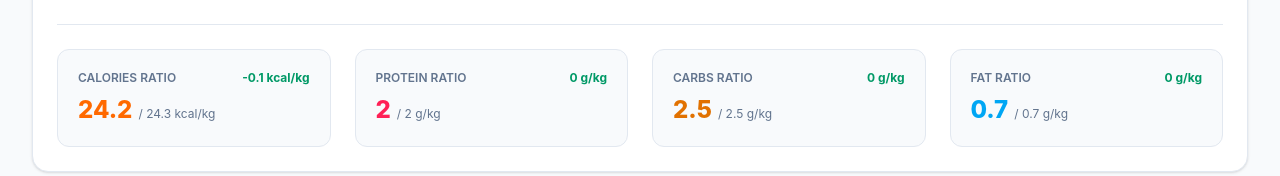
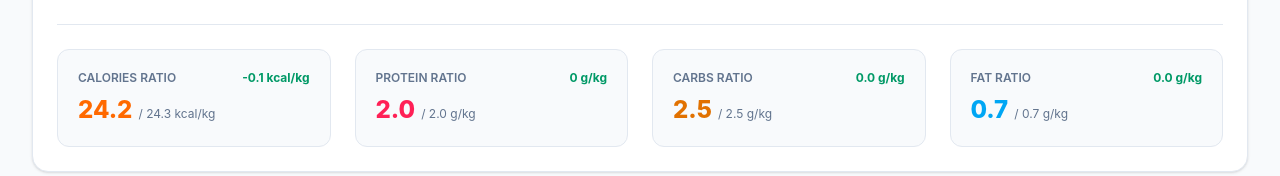
Before and after one commit to ranimela/menu-builder, a React (Vite) app: page / in a window 1280 px wide. Shown: the part 718-894 px from the top of the page. Built offline with nearby package versions, Linux system fonts and the light colour scheme.

Commit message:
feat: strictly format UI ratios to exactly one decimal place using toFixed(1)

```diff
--- a/src/App.tsx
+++ b/src/App.tsx
@@ -734,12 +734,12 @@ export const App: React.FC = () => {
                 <div className="flex items-center justify-between text-xs text-slate-500 font-semibold mb-2">
                   <span>CALORIES RATIO</span>
                   <span className={`${calRatioDelta > 1 ? 'text-rose-600' : calRatioDelta < -1 ? 'text-amber-600' : 'text-emerald-600'} font-bold`}>
-                    {calRatioDelta > 0 ? `+${calRatioDelta}` : calRatioDelta} kcal/kg
+                    {calRatioDelta > 0 ? `+${calRatioDelta.toFixed(1)}` : calRatioDelta.toFixed(1)} kcal/kg
                   </span>
                 </div>
                 <div className="flex items-baseline gap-1.5">
-                  <span className="text-2xl font-extrabold text-orange-500">{actualCalRatio}</span>
-                  <span className="text-xs text-slate-500">/ {targetCalRatio} kcal/kg</span>
+                  <span className="text-2xl font-extrabold text-orange-500">{actualCalRatio.toFixed(1)}</span>
+                  <span className="text-xs text-slate-500">/ {targetCalRatio.toFixed(1)} kcal/kg</span>
                 </div>
               </div>
             </div>
@@ -754,8 +754,8 @@ export const App: React.FC = () => {
                   </span>
                 </div>
                 <div className="flex items-baseline gap-1.5">
-                  <span className="text-2xl font-extrabold text-rose-500">{actualProRatio}</span>
-                  <span className="text-xs text-slate-500">/ {targetProRatio} g/kg</span>
+                  <span className="text-2xl font-extrabold text-rose-500">{actualProRatio.toFixed(1)}</span>
+                  <span className="text-xs text-slate-500">/ {targetProRatio.toFixed(1)} g/kg</span>
                 </div>
               </div>
             </div>
@@ -766,12 +766,12 @@ export const App: React.FC = () => {
                 <div className="flex items-center justify-between text-xs text-slate-500 font-semibold mb-2">
                   <span>CARBS RATIO</span>
                   <span className={`${carbRatioDelta > 0.1 ? 'text-rose-600' : carbRatioDelta < -0.1 ? 'text-amber-600' : 'text-emerald-600'} font-bold`}>
-                    {carbRatioDelta > 0 ? `+${carbRatioDelta}` : carbRatioDelta} g/kg
+                    {carbRatioDelta > 0 ? `+${carbRatioDelta.toFixed(1)}` : carbRatioDelta.toFixed(1)} g/kg
                   </span>
                 </div>
                 <div className="flex items-baseline gap-1.5">
-                  <span className="text-2xl font-extrabold text-amber-600">{actualCarbRatio}</span>
-                  <span className="text-xs text-slate-500">/ {targetCarbRatio} g/kg</span>
+                  <span className="text-2xl font-extrabold text-amber-600">{actualCarbRatio.toFixed(1)}</span>
+                  <span className="text-xs text-slate-500">/ {targetCarbRatio.toFixed(1)} g/kg</span>
                 </div>
               </div>
             </div>
@@ -782,12 +782,12 @@ export const App: React.FC = () => {
                 <div className="flex items-center justify-between text-xs text-slate-500 font-semibold mb-2">
                   <span>FAT RATIO</span>
                   <span className={`${fatRatioDelta > 0.05 ? 'text-rose-600' : fatRatioDelta < -0.05 ? 'text-amber-600' : 'text-emerald-600'} font-bold`}>
-                    {fatRatioDelta > 0 ? `+${fatRatioDelta}` : fatRatioDelta} g/kg
+                    {fatRatioDelta > 0 ? `+${fatRatioDelta.toFixed(1)}` : fatRatioDelta.toFixed(1)} g/kg
                   </span>
                 </div>
                 <div className="flex items-baseline gap-1.5">
-                  <span className="text-2xl font-extrabold text-sky-500">{actualFatRatio}</span>
-                  <span className="text-xs text-slate-500">/ {targetFatRatio} g/kg</span>
+                  <span className="text-2xl font-extrabold text-sky-500">{actualFatRatio.toFixed(1)}</span>
+                  <span className="text-xs text-slate-500">/ {targetFatRatio.toFixed(1)} g/kg</span>
                 </div>
               </div>
             </div>
```
